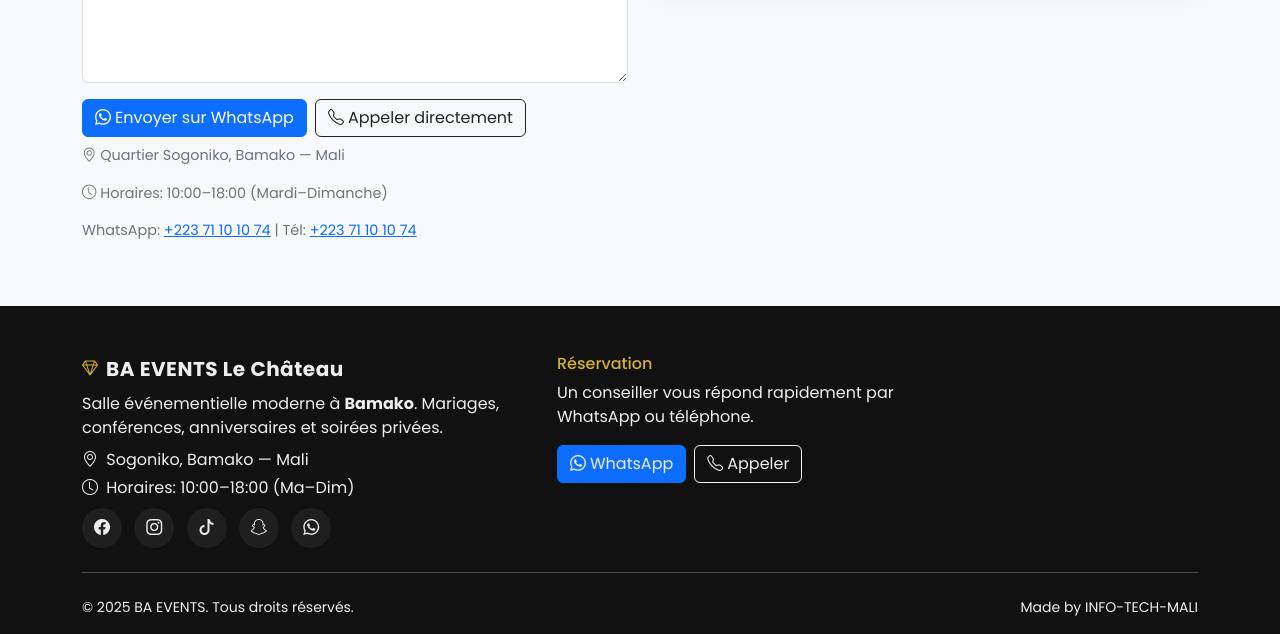
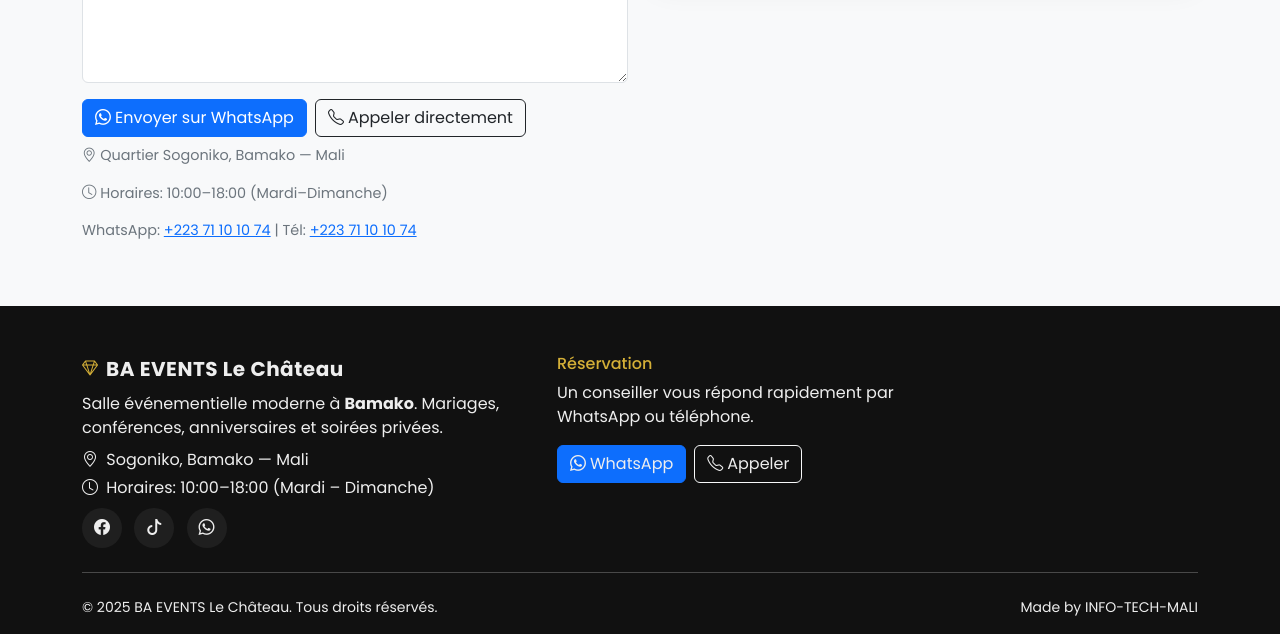
Before and after one commit to Mamadou-Moctar-BAH/Ba_events, a plain HTML site: page index.html in a window 1280 px wide. Shown: the part 4171-4805 px from the top of the page. Drawn offline with nearby package versions, Linux system fonts and the light colour scheme.

Commit message:
third commit

```diff
--- a/index.html
+++ b/index.html
@@ -457,12 +457,10 @@
           </div>
           <p class="mb-2">Salle événementielle moderne à <strong>Bamako</strong>. Mariages, conférences, anniversaires et soirées privées.</p>
           <p class="mb-1"><i class="bi bi-geo-alt me-1"></i> Sogoniko, Bamako — Mali</p>
-          <p class="mb-1"><i class="bi bi-clock me-1"></i> Horaires: 10:00–18:00 (Ma–Dim)</p>
+          <p class="mb-1"><i class="bi bi-clock me-1"></i> Horaires: 10:00–18:00 (Mardi – Dimanche)</p>
          <div class="social mt-2">
   <a href="https://www.facebook.com/profile.php?id=61579656821329" aria-label="Facebook"><i class="bi bi-facebook"></i></a>
-  <a href="https://www.instagram.com/votrecompte" aria-label="Instagram"><i class="bi bi-instagram"></i></a>
-  <a href="https://www.tiktok.com/@votrecompte" aria-label="TikTok"><i class="bi bi-tiktok"></i></a>
-  <a href="https://www.snapchat.com/add/votrecompte" aria-label="Snapchat"><i class="bi bi-snapchat"></i></a>
+  <a href="https://www.tiktok.com/@baevents11?_t=ZM-8zWsYRW9XWS&_r=1" aria-label="TikTok"><i class="bi bi-tiktok"></i></a>
   <a href="https://wa.me/22371101074" aria-label="WhatsApp"><i class="bi bi-whatsapp"></i></a>
 </div>
         </div>
@@ -488,7 +486,7 @@
       </div>
       <hr class="my-4" style="opacity:.25;">
       <div class="d-flex flex-column flex-md-row align-items-center justify-content-between pb-3 small">
-        <div>© <span id="year"></span> BA EVENTS. Tous droits réservés.</div>
+        <div>© <span id="year"></span> BA EVENTS Le Château. Tous droits réservés.</div>
         <div>Made by INFO-TECH-MALI</div>
       </div>
     </div>
```
